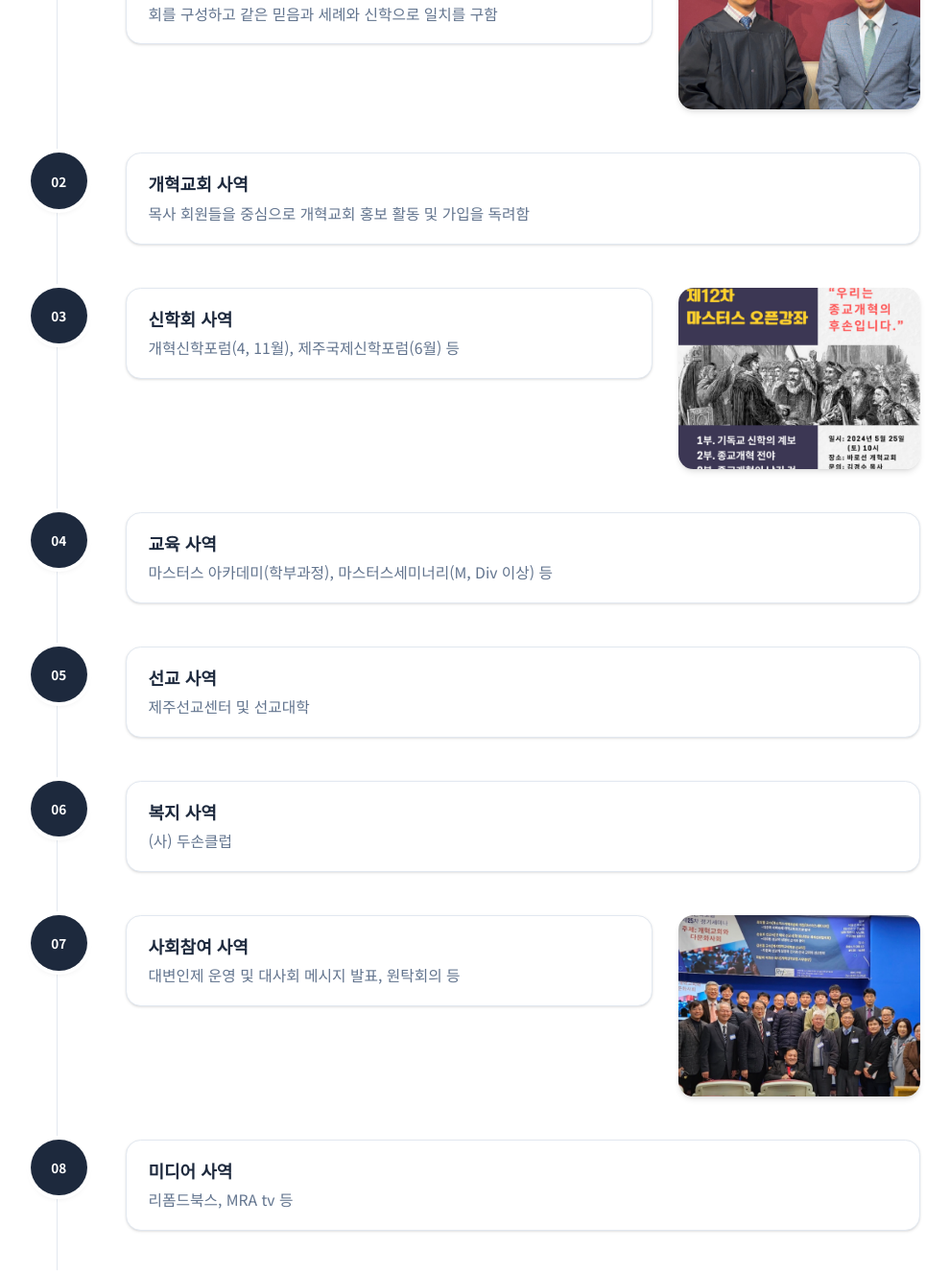
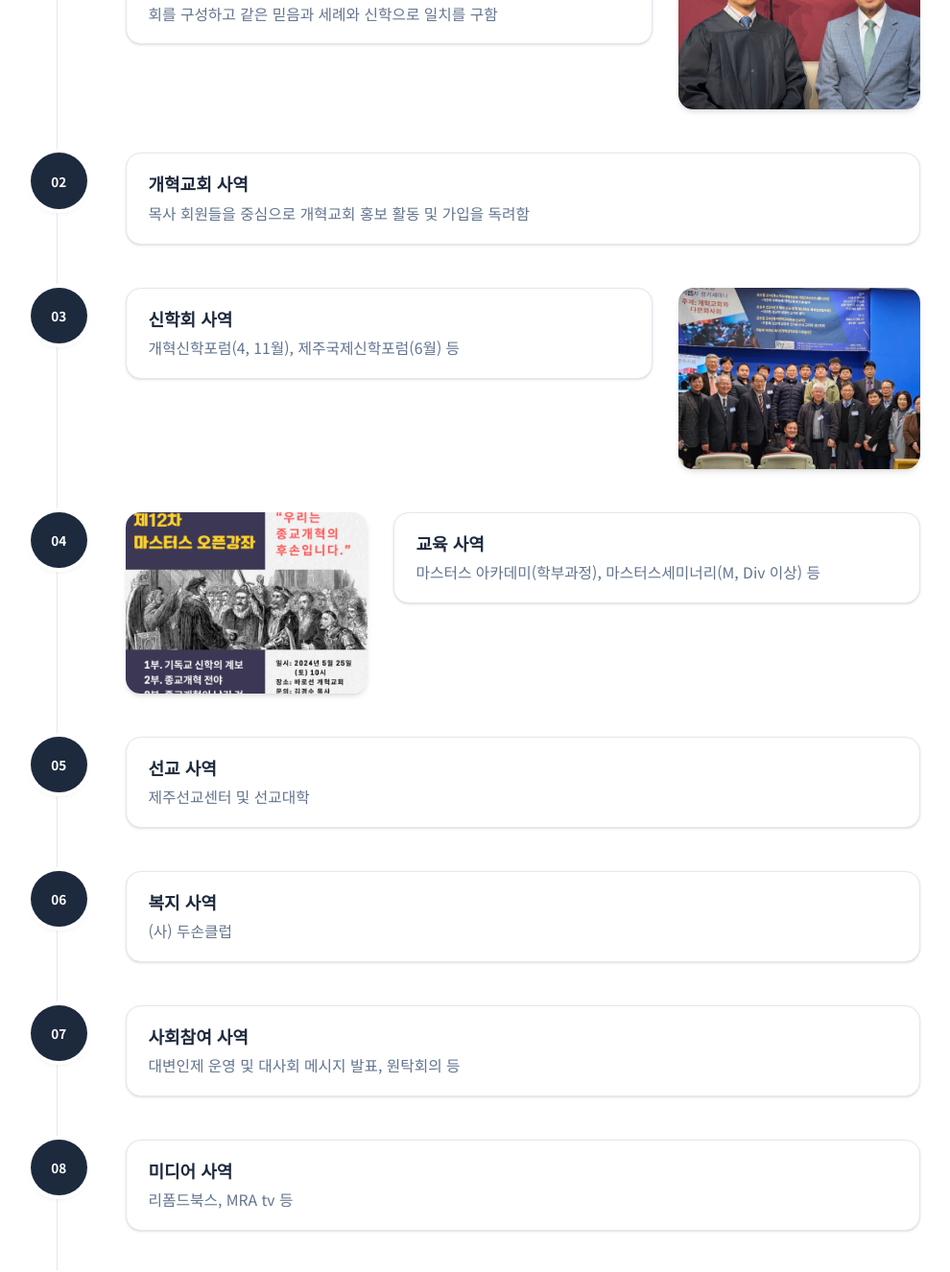
Before and after one commit to jeoniltae/mareca, a Next.js app: page /10-missions in a window 1280 px wide. Shown: the part 737-2063 px from the top of the page at 96% size, without its empty margins (149-1139 px from the left). Built offline with nearby package versions, Linux system fonts and the light colour scheme; no server answers.

Commit message:
fix: 10미션 컨텐츠 수정

```diff
--- a/src/app/10-missions/page.tsx
+++ b/src/app/10-missions/page.tsx
@@ -20,13 +20,13 @@ const MISSIONS = [
     number: '03',
     title: '신학회 사역',
     description: '개혁신학포럼(4, 11월), 제주국제신학포럼(6월) 등',
-    image: '/images/10missions/photo2.png',
+    image: '/images/10missions/photo3.png',
   },
   {
     number: '04',
     title: '교육 사역',
     description: '마스터스 아카데미(학부과정), 마스터스세미너리(M, Div 이상) 등',
-    image: null,
+    image: '/images/10missions/photo2.png',
   },
   {
     number: '05',
@@ -44,7 +44,7 @@ const MISSIONS = [
     number: '07',
     title: '사회참여 사역',
     description: '대변인제 운영 및 대사회 메시지 발표, 원탁회의 등',
-    image: '/images/10missions/photo3.png',
+    image: null,
   },
   {
     number: '08',
```
